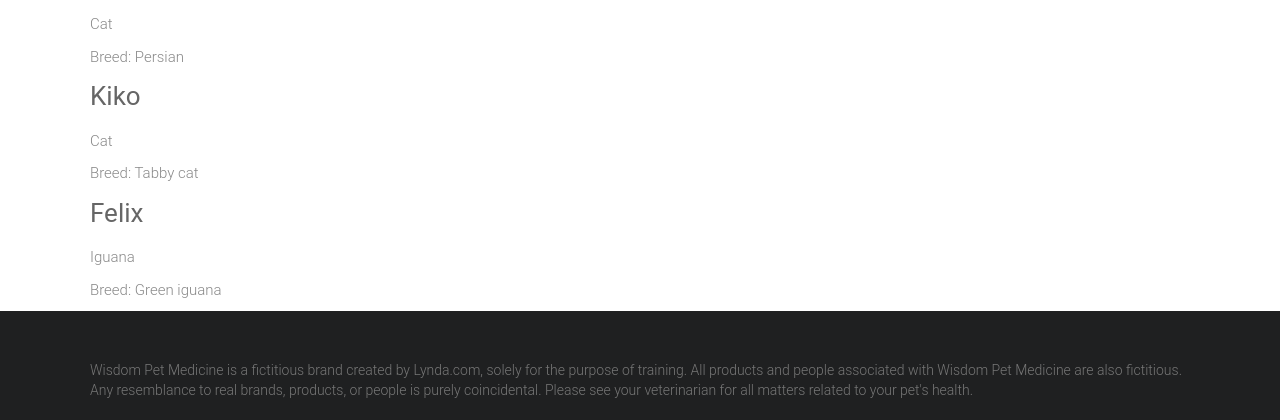
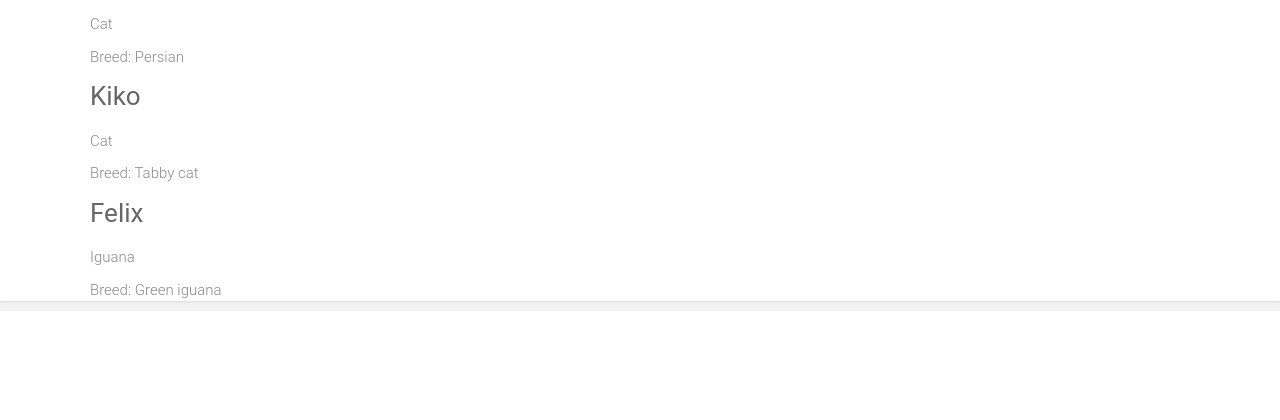
Before and after one commit to KanakKiraula/WisdomPets, a Django app: page / in a window 1280 px wide. Shown: the part 2235-2655 px from the top of the page. After the commit the page ends 2546 px from the top, so only its background shows below. Run offline with Django 3.2, Linux system fonts and the light colour scheme; data comes from the database, SQL or seed files in the repository.

Commit message:
few changes

```diff
--- a/adoptions/templates/base.html
+++ b/adoptions/templates/base.html
@@ -37,11 +37,6 @@
                     </div>
                 </div>
             </div>
-            <footer id="colophon">
-                <div class="inner-wrap">
-                    Wisdom Pet Medicine is a fictitious brand created by Lynda.com, solely for the purpose of training. All products and people associated with Wisdom Pet Medicine are also fictitious. Any resemblance to real brands, products, or people is purely coincidental. Please see your veterinarian for all matters related to your pet's health.
-                </div>
-            </footer>
         </div>
         <script src="{% static 'main.js' %}"></script>
     </body>
--- a/adoptions/views.py
+++ b/adoptions/views.py
@@ -1,6 +1,7 @@
 from django.shortcuts import render
 from django.http import Http404
 from .models import Pet
+
 
 def home(request):
     pets = Pet.objects.all()
```
